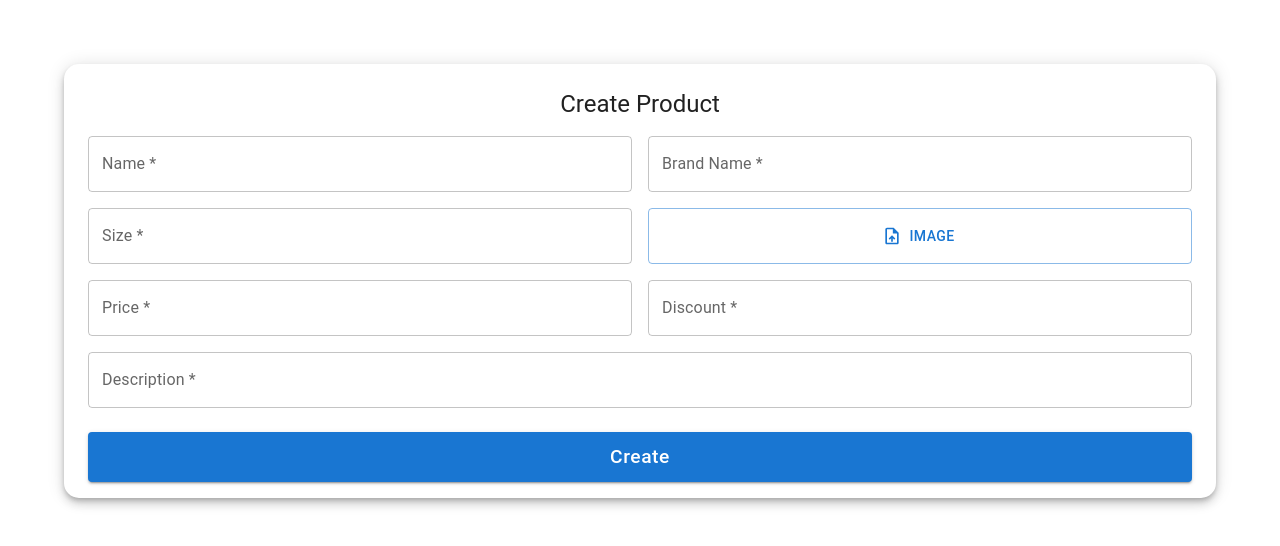
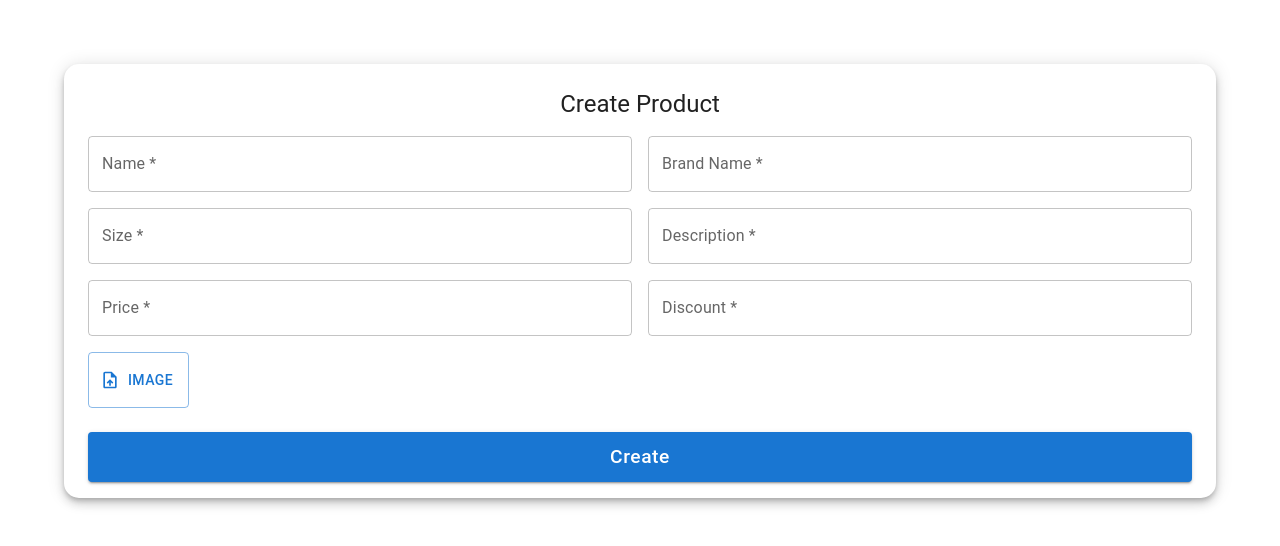
Before and after one commit to TranDinhKhoi2002/webdev-shoes-shop, a React (Create React App) app: page /admin/create-product in a window 1280 px wide. Shown: the top 546 px of the page. Built offline with nearby package versions, Linux system fonts and the light colour scheme.

Commit message:
Fix Create Product page

```diff
--- a/src/pages/admin.js
+++ b/src/pages/admin.js
@@ -25,8 +25,16 @@ export default function Admin() {
       .required("This is required")
       .matches(/[0-9]+/gi, "Price must be a number"),
     discount: Yup.number()
+      .typeError("Discount must be a number")
       .required("This is required")
-      .typeError("Discount must be a number")
+      .nullable(true)
+      .transform((value) => {
+        if (value === null || isNaN(value)) {
+          return undefined;
+        } // transform null/NaN to undefined
+        return value; // return original value
+      })
+
       .min(0, "Discount must be between 0 and 1")
       .max(1, "Discount must be between 0 and 1"),
     desc: Yup.string().required("This is required"),
@@ -90,19 +98,7 @@ export default function Admin() {
                 <TextFieldRHF label="Size *" name="size" />
               </Grid>
               <Grid item xs={12} sm={6}>
-                <Button
-                  component="label"
-                  variant="outlined"
-                  startIcon={<UploadFileIcon />}
-                  sx={{
-                    //   marginRight: "1rem",
-                    minWidth: "544px",
-                    minHeight: "56px",
-                  }}
-                >
-                  Image
-                  <input type="file" accept=".png" hidden />
-                </Button>
+                <TextFieldRHF label="Description *" name="desc" />
               </Grid>
               <Grid item xs={12} sm={6}>
                 <TextFieldRHF label="Price *" name="price" />
@@ -111,7 +107,19 @@ export default function Admin() {
                 <TextFieldRHF label="Discount *" name="discount" />
               </Grid>
               <Grid item xs={12}>
-                <TextFieldRHF label="Description *" name="desc" />
+                <Button
+                  component="label"
+                  variant="outlined"
+                  startIcon={<UploadFileIcon />}
+                  sx={{
+                    marginRight: "1rem",
+                    width: "inherit",
+                    minHeight: "56px",
+                  }}
+                >
+                  Image
+                  <input type="file" accept=".png" hidden />
+                </Button>
               </Grid>
             </Grid>
             <LoadingButton
```
